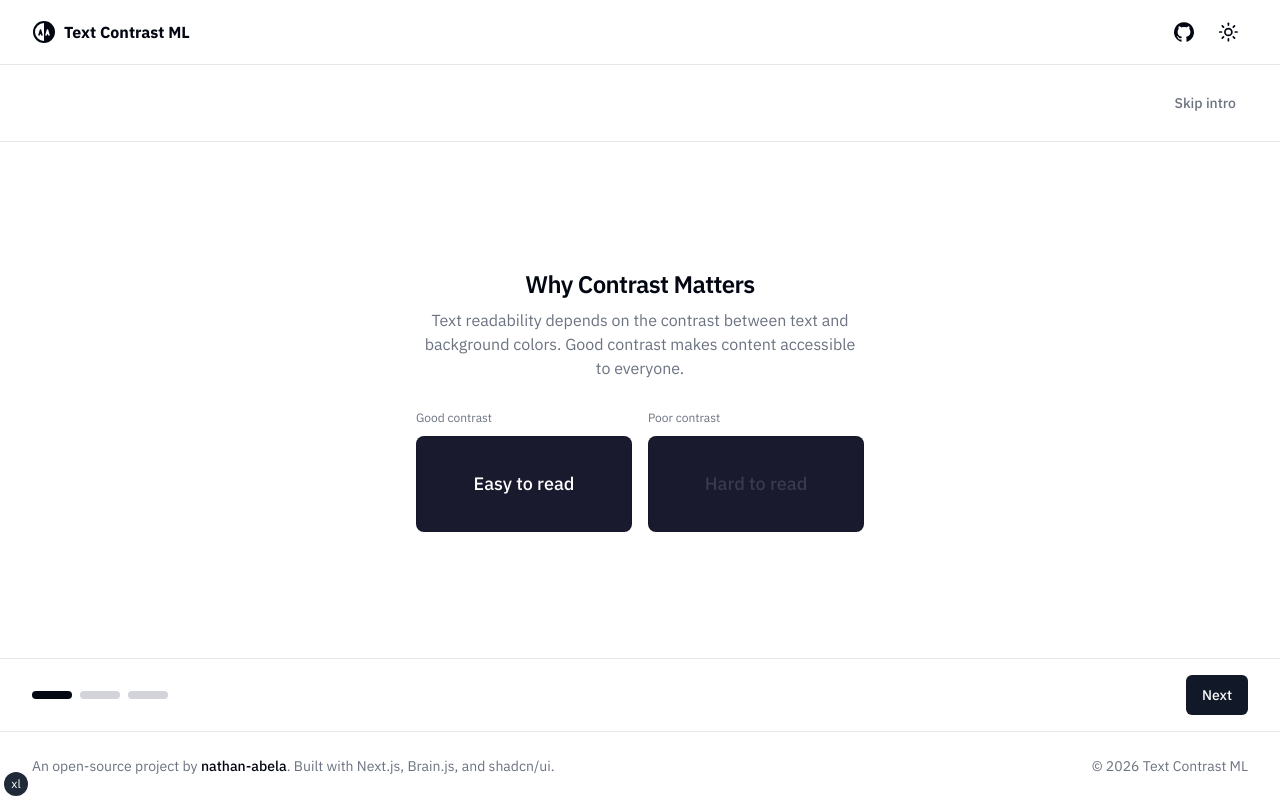
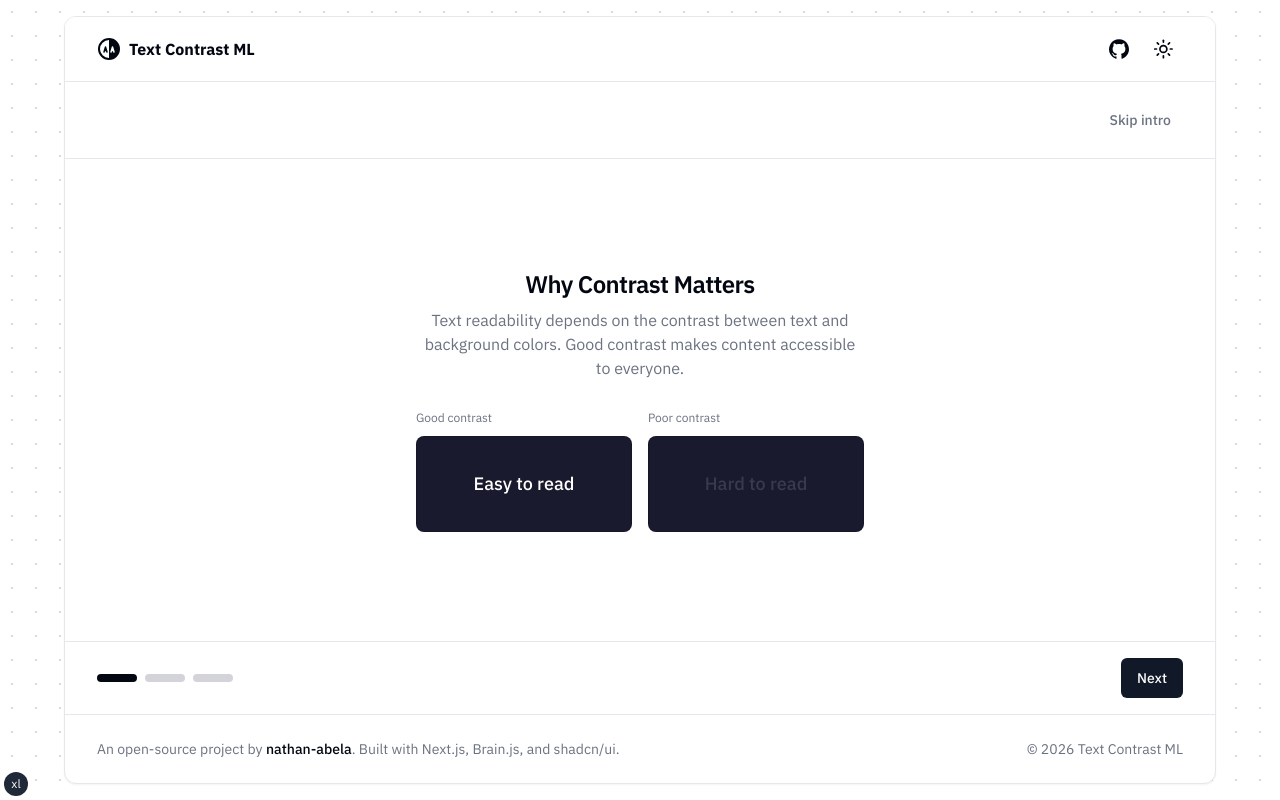
Before and after one commit to nathan-abela/Text-Contrast-ML, a Next.js app: page / in a window 1280 px wide. Built offline with nearby package versions, Linux system fonts and the light colour scheme.

Commit message:
feat(*): add dot-grid background
- Wrap entire layout in container

```diff
--- a/src/app/layout.tsx
+++ b/src/app/layout.tsx
@@ -35,7 +35,7 @@ export default function RootLayout({ children }: RootLayoutProps) {
 				<head />
 				<body
 					className={cn(
-						"h-screen overflow-hidden bg-background font-sans antialiased",
+						"h-screen overflow-hidden font-sans antialiased",
 						fontSans.variable
 					)}
 				>
@@ -44,12 +44,14 @@ export default function RootLayout({ children }: RootLayoutProps) {
 						defaultTheme="system"
 						enableSystem
 					>
-						<div className="flex h-full flex-col">
-							<SiteHeader />
-							<main className="flex-1 overflow-auto">
-								{children}
-							</main>
-							<SiteFooter />
+						<div className="dot-grid flex h-full items-center justify-center bg-background p-0 lg:p-4">
+							<div className="flex h-full w-full max-w-6xl flex-col overflow-hidden bg-background lg:h-[calc(100vh-2rem)] lg:rounded-xl lg:border lg:shadow-sm">
+								<SiteHeader />
+								<main className="flex-1 overflow-auto">
+									{children}
+								</main>
+								<SiteFooter />
+							</div>
 						</div>
 						<TailwindIndicator />
 					</ThemeProvider>
--- a/src/styles/globals.css
+++ b/src/styles/globals.css
@@ -77,3 +77,20 @@
 		font-feature-settings: "rlig" 1, "calt" 1;
 	}
 }
+
+.dot-grid {
+	background-image: radial-gradient(
+		circle,
+		hsl(var(--foreground) / 0.15) 1px,
+		transparent 1px
+	);
+	background-size: 24px 24px;
+}
+
+.dark .dot-grid {
+	background-image: radial-gradient(
+		circle,
+		hsl(var(--foreground) / 0.08) 1px,
+		transparent 1px
+	);
+}
```
